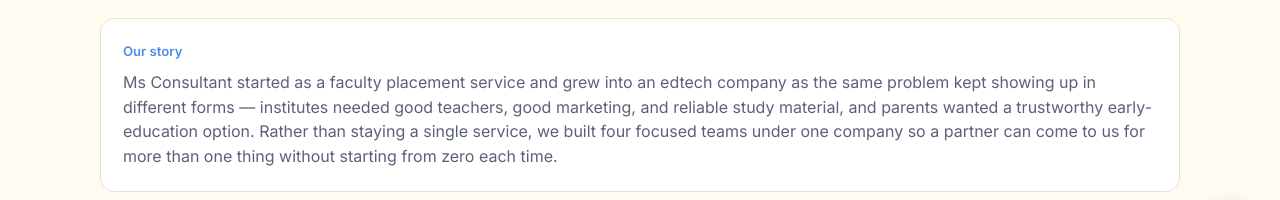
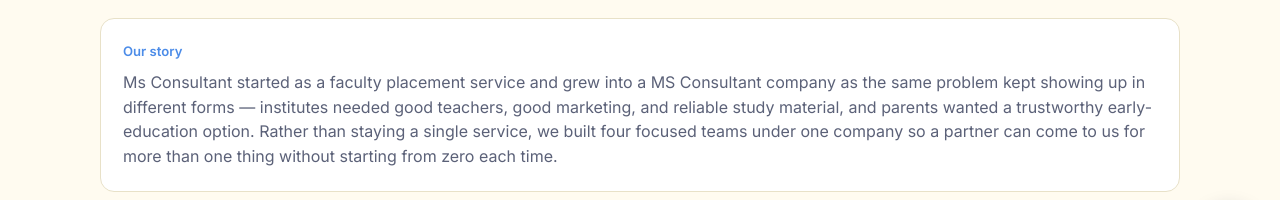
Before and after one commit to Deepak172003/MS_Consultant, a React (Vite) app: page /MS_Consultant/about in a window 1280 px wide. Shown: the part 518-718 px from the top of the page. Built offline with nearby package versions, Linux system fonts and the light colour scheme.

Commit message:
Update About.jsx

```diff
--- a/src/pages/About.jsx
+++ b/src/pages/About.jsx
@@ -33,7 +33,7 @@ export default function About() {
           <div className="kicker">Our story</div>
           <p className="muted">
             {COMPANY_NAME} started as a faculty placement service and grew
-            into an edtech company as the same problem kept showing up in
+            into a MS Consultant company as the same problem kept showing up in
             different forms — institutes needed good teachers, good
             marketing, and reliable study material, and parents wanted a
             trustworthy early-education option. Rather than staying a single
```
